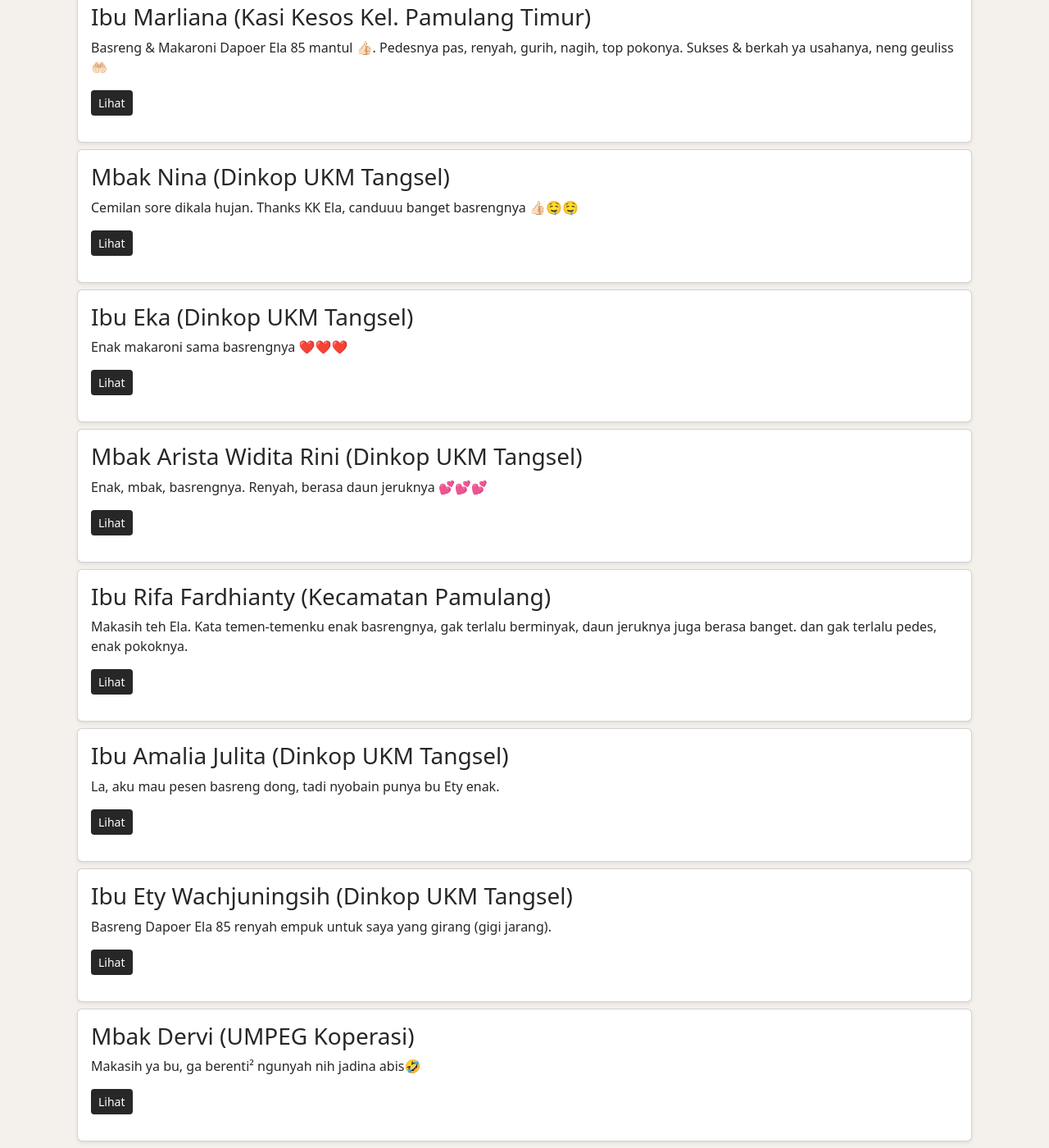
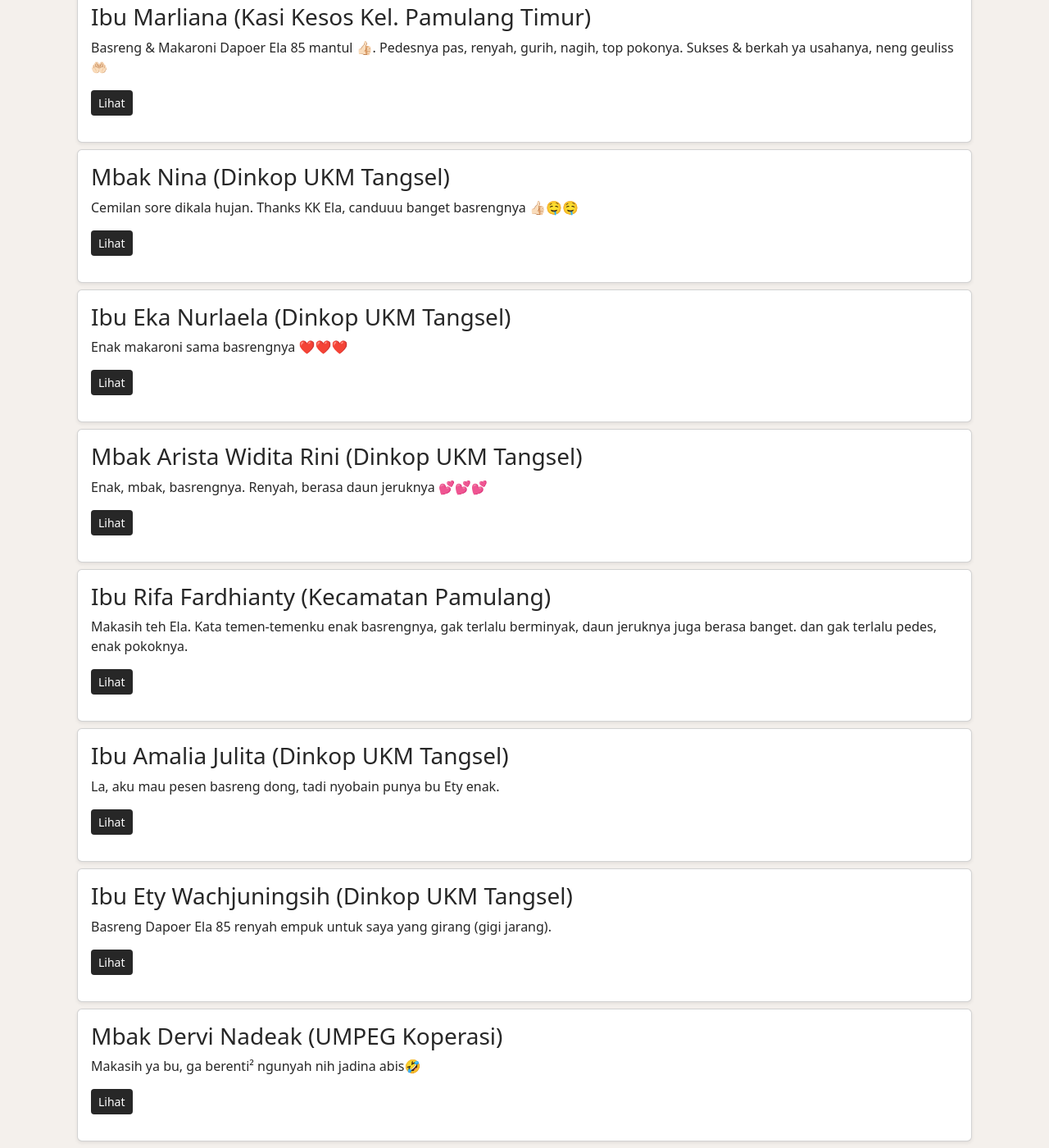
Before and after one commit to dapoerela85/dapoerela85.github.io, a Jekyll site: the page built from testimonials/index.html, in a window 1280 px wide and 1400 px high, scrolled down 273 px. Shown: the whole window at 82% size. Built offline with Jekyll 4.4.1, drawn with Linux system fonts in a browser that asks for light colours; nearby versions of some CDN libraries; comment, search, counter and statistics services are not loaded.

Commit message:
Update testimonials.yml

```diff
--- a/_data/testimonials.yml
+++ b/_data/testimonials.yml
@@ -7,7 +7,7 @@ testi:
     jabatan: "Dinkop UKM Tangsel"
     text: "Cemilan sore dikala hujan. Thanks KK Ela, canduuu banget basrengnya 👍🏻🤤🤤"
     img: nina-dinkop.jpg
-  - nama: "Ibu Eka"
+  - nama: "Ibu Eka Nurlaela"
     jabatan: "Dinkop UKM Tangsel"
     text: "Enak makaroni sama basrengnya ❤️❤️❤️"
     img: eka-dinkop.jpg
@@ -27,7 +27,7 @@ testi:
     jabatan: "Dinkop UKM Tangsel"
     text: "Basreng Dapoer Ela 85 renyah empuk untuk saya yang girang (gigi jarang)."
     img: ety.jpg
-  - nama: "Mbak Dervi"
+  - nama: "Mbak Dervi Nadeak"
     jabatan: "UMPEG Koperasi"
     text: "Makasih ya bu, ga berenti² ngunyah nih jadina abis🤣"
     img: dervi.jpg
```
